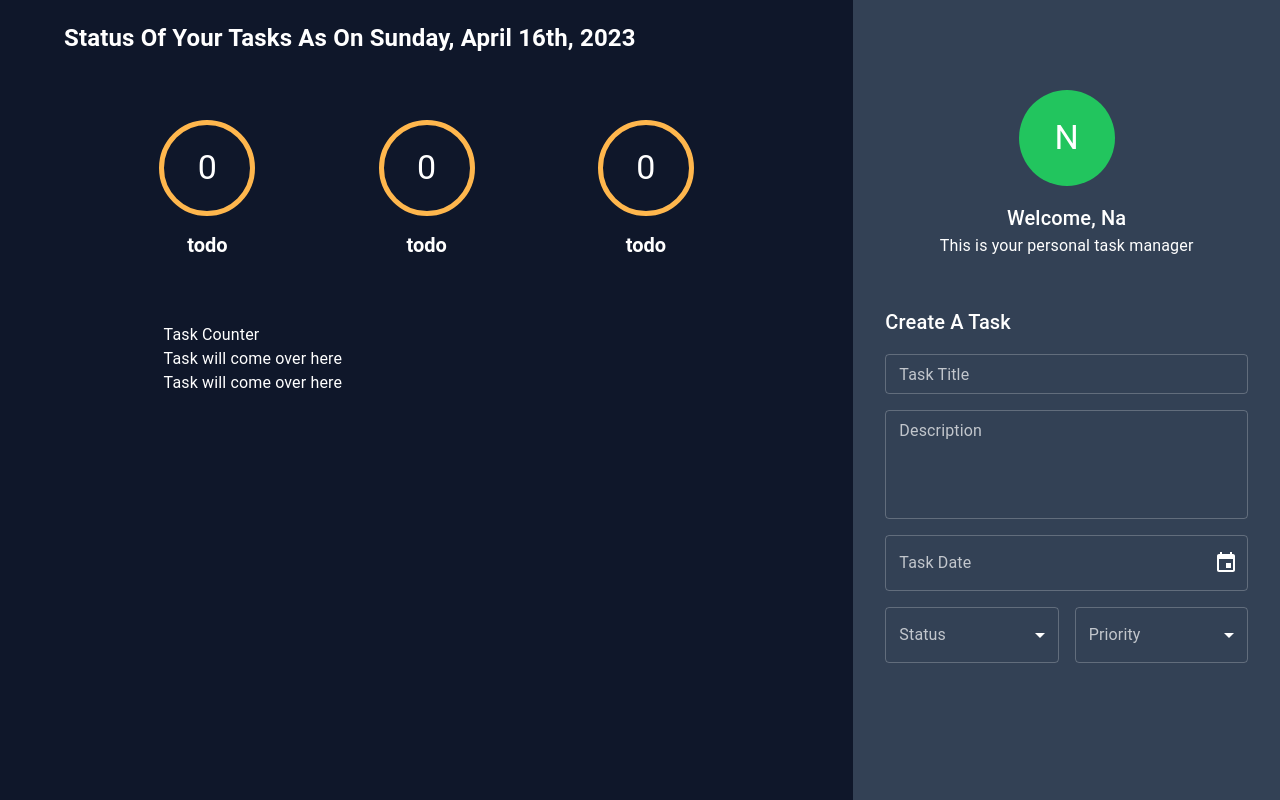
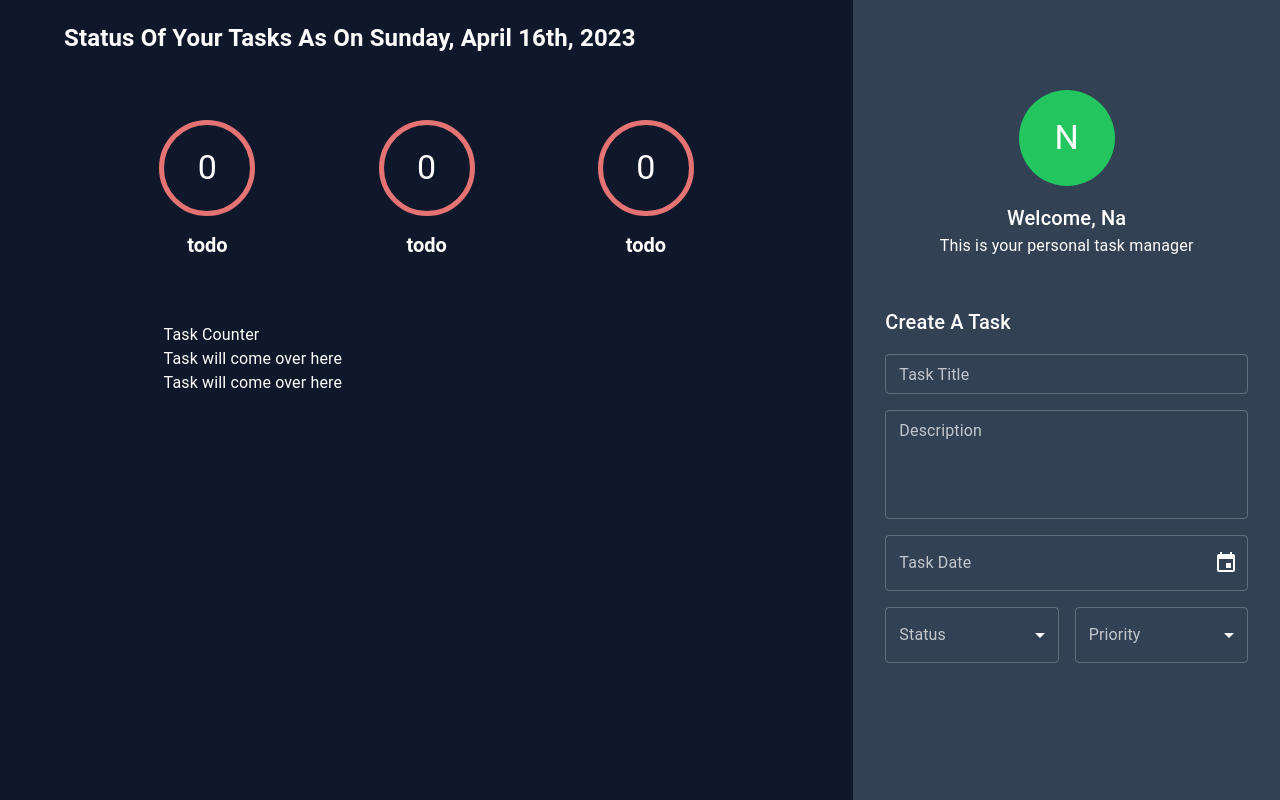
Before and after one commit to na-lin/todo-react-node-ts, a React (Create React App) app: page / in a window 1280 px wide. Built offline with nearby package versions, Linux system fonts and the light colour scheme.

Commit message:
create correct border color

```diff
--- a/src/components/taskArea/taskCounter/TaskCounter.tsx
+++ b/src/components/taskArea/taskCounter/TaskCounter.tsx
@@ -2,6 +2,9 @@
 
 // MUI
 import { Box, Avatar, Typography } from '@mui/material';
+
+// helper
+import { emitCorrectBorderColor } from './helpers/emitCorrectBorderColor';
 
 // types
 import { ITaskCounter } from './interfaces/ITaskCounter';
@@ -27,7 +30,9 @@
             width: '96px',
             height: '96px',
             marginBottom: '16px',
-            borderColor: 'warning.light',
+            borderColor: `${emitCorrectBorderColor(
+              status,
+            )}`,
           }}
         >
           <Typography color="#ffffff" variant="h4">
--- /dev/null
+++ b/src/components/taskArea/taskCounter/helpers/emitCorrectBorderColor.ts
@@ -0,0 +1,15 @@
+import { TaskCounterStatusType } from '../interfaces/ITaskCounter';
+import { Status } from '../../../createTaskForm/enums/status';
+
+export const emitCorrectBorderColor = (
+  status: TaskCounterStatusType,
+): string => {
+  switch (status) {
+    case Status.todo:
+      return 'error.light';
+    case Status.inProgress:
+      return 'warning.light';
+    case Status.completed:
+      return 'success.light';
+  }
+};
```
